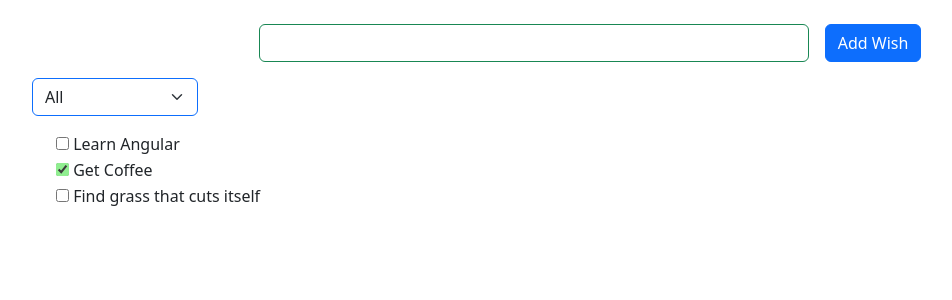
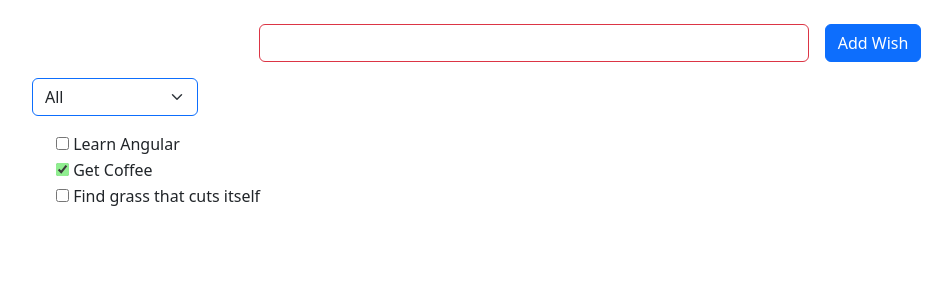
Before and after one commit to Roman123-game/whishlist, an Angular app: page / in a window 1280 px wide. Shown: the top 300 px of the page, without its empty margins (50-1002 px from the left). Built offline with nearby package versions, Linux system fonts and the light colour scheme.

Commit message:
update wish-form.component.html

```diff
--- a/src/app/wish-form/wish-form.component.html
+++ b/src/app/wish-form/wish-form.component.html
@@ -1,7 +1,7 @@
 <form class="row mt-3 gx-3 gy-2 align-items-center justify-content-center">
   <div class="col-sm-6">
     <label class="visually-hidden" for="specificSizeInputName">Wish</label>
-    <input type="text" name="new-wish-text" class="form-control border border-success" [(ngModel)]="newWishText">
+    <input type="text" name="new-wish-text" class="form-control border border-danger" [(ngModel)]="newWishText">
   </div>
   <div class="col-auto">
     <button type="submit" class="btn btn-primary" (click)="$event.preventDefault(); addNewWish()">
```
